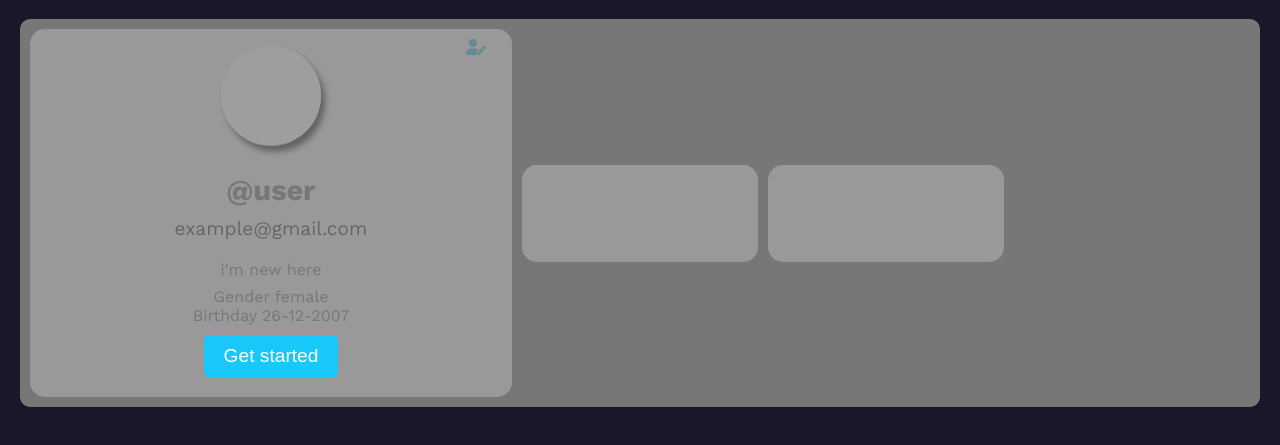
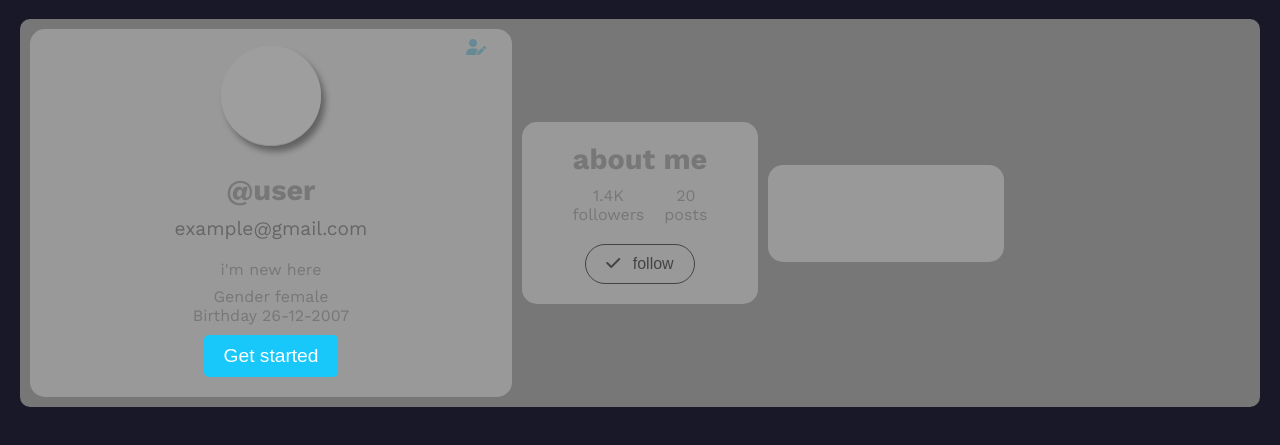
Before and after one commit to hamdy-1111/full-stack-web, a plain HTML site: page frontend/profile.html in a window 1280 px wide. Shown: the part 101-546 px from the top of the page. Drawn offline with nearby package versions, Linux system fonts and the light colour scheme; some packages are replaced by stand-ins of ours; files that its build step writes are made by us from their sources; grey boxes are pictures that could not be loaded; a script that the page names is missing.

Commit message:
update user profile

```diff
--- a/frontend/css/profile.css
+++ b/frontend/css/profile.css
@@ -291,7 +291,7 @@ body{
 }
 
 
-.user-info {
+.user-info ,.user-about{
     padding: 20px;
     width: 450px;
     display: flex;
@@ -304,7 +304,7 @@ body{
 }
 
 @media (max-width: 585px ) {
-    .user-info{
+    .user-info ,.user-about{
         width: 240px;
     }
 }
@@ -374,7 +374,7 @@ body{
     color: var(--text-color);
 }
 
-#displayed-name {
+#displayed-name ,.user-about h4 {
     font-size: 1.8em;
     margin-bottom: 10px;
     color: var(--text-color);
@@ -516,3 +516,39 @@ input[type="submit"] {
 input[type="submit"]:hover {
     background-color: var(--transparent-color);
 }
+
+
+
+
+.statics {
+    display: flex;
+    justify-content: space-around;
+    margin-bottom: 20px;
+    gap: 20px;
+}
+.followersNB, .postsNB {
+    font-size: 16px;
+    color: var(--text-color);
+    text-align: center;
+}
+.btns {
+    display: flex;
+    justify-content: center;
+}
+.btns button {
+    background-color: transparent;
+    border: 1px solid #444;
+    border-radius: 20px;
+    color: #444;
+    cursor: pointer;
+    font-size: 16px;
+    padding: 10px 20px;
+    transition: background-color 0.3s ease;
+}
+.btns button i {
+    margin-right: 8px;
+}
+.btns button:hover {
+    background-color: #333;
+    color: #fff;
+}
--- a/frontend/profile.html
+++ b/frontend/profile.html
@@ -78,6 +78,16 @@
 </div>
 
     <div class="container">
+        <div class="user-about">
+            <h4>about me</h4>
+            <div class="statics">
+                <p class="followersNB">1.4K<br>followers</p>
+                <p class="postsNB">20<br>posts</p>
+            </div>
+            <div class="btns">
+                <button><i class="fa-solid fa-check"></i> follow</button>
+            </div>
+        </div>
     </div>
 
 
```
